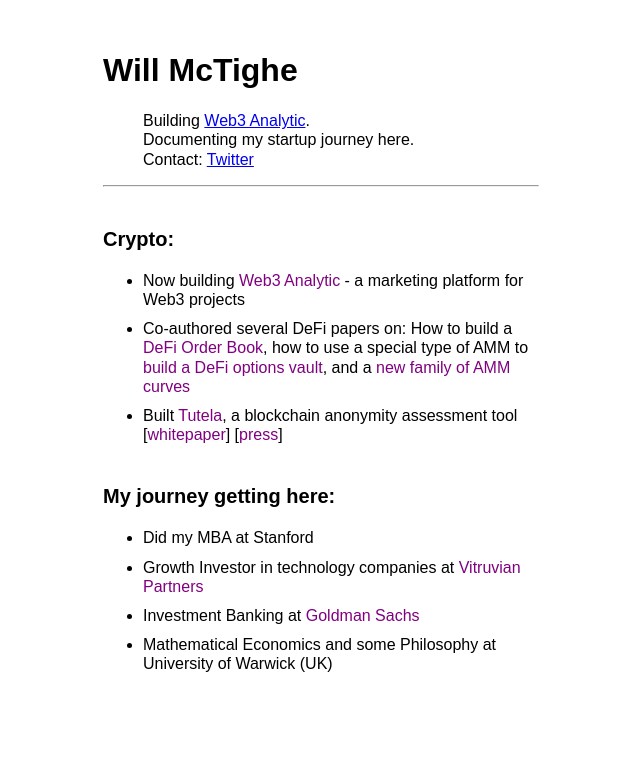
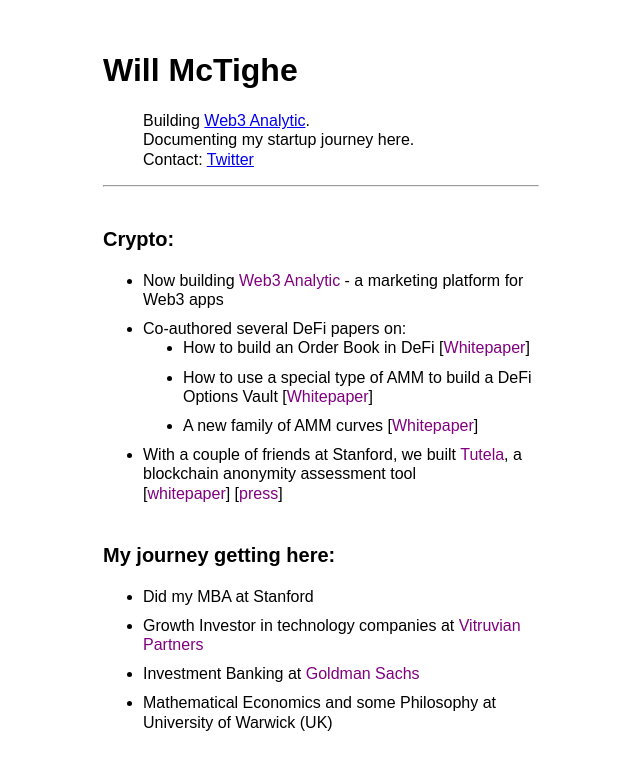
Before and after one commit to Tiggy560/my-website, a React (Create React App) app: page / in a window 1280 px wide. Shown: the top 770 px of the page, without its empty margins (319-959 px from the left). Built offline with nearby package versions, Linux system fonts and the light colour scheme.

Commit message:
format fixes

```diff
--- a/src/App.js
+++ b/src/App.js
@@ -8,7 +8,6 @@
         <div className="header">
           <h1>Will McTighe</h1>
           <ul>
-
             <div>
               Building <a href="https://www.web3analytic.xyz/">Web3 Analytic</a>.
             </div>
@@ -23,13 +22,16 @@
           <div className="section">
             <h2>Crypto:</h2>
             <ul>
-              <li>Now building <a href="https://www.web3analytic.xyz/">Web3 Analytic</a> - a marketing platform for Web3 projects</li>
-              <li>Co-authored several DeFi papers on:
-                  How to build a <a href="https://github.com/pareto-xyz/pareto-order-book-whitepaper/blob/main/how_to_orderbook.pdf">DeFi Order Book</a>,
-                  how to use a special type of AMM to <a href="https://github.com/pareto-xyz/pareto-theta-vault-whitepaper/blob/main/whitepaper.pdf">build a DeFi options vault</a>,
-                  and a <a href="https://arxiv.org/abs/2205.07452">new family of AMM curves</a>
-              </li>
-              <li>Built <a href="https://tutela.xyz/">Tutela</a>, a blockchain anonymity assessment tool [<a href="https://arxiv.org/abs/2201.06811">whitepaper</a>] [<a href="https://golem.foundation/2022/02/07/interview-Tutela.html">press</a>]</li>
+              <li>Now building <a href="https://www.web3analytic.xyz/">Web3 Analytic</a> - a marketing platform for Web3 apps</li>
+              <li>
+                  Co-authored several DeFi papers on:
+                  <ul>
+                    <li>How to build an Order Book in DeFi [<a href="https://github.com/pareto-xyz/pareto-order-book-whitepaper/blob/main/how_to_orderbook.pdf">Whitepaper</a>]</li>
+                    <li>How to use a special type of AMM to build a DeFi Options Vault [<a href="https://github.com/pareto-xyz/pareto-theta-vault-whitepaper/blob/main/whitepaper.pdf">Whitepaper</a>]</li>
+                    <li>A new family of AMM curves [<a href="https://arxiv.org/abs/2205.07452">Whitepaper</a>]</li>
+                  </ul>
+                </li>
+              <li>With a couple of friends at Stanford, we built <a href="https://tutela.xyz/">Tutela</a>, a blockchain anonymity assessment tool [<a href="https://arxiv.org/abs/2201.06811">whitepaper</a>] [<a href="https://golem.foundation/2022/02/07/interview-Tutela.html">press</a>]</li>
             </ul>
           </div>
           <div className="section">
```
